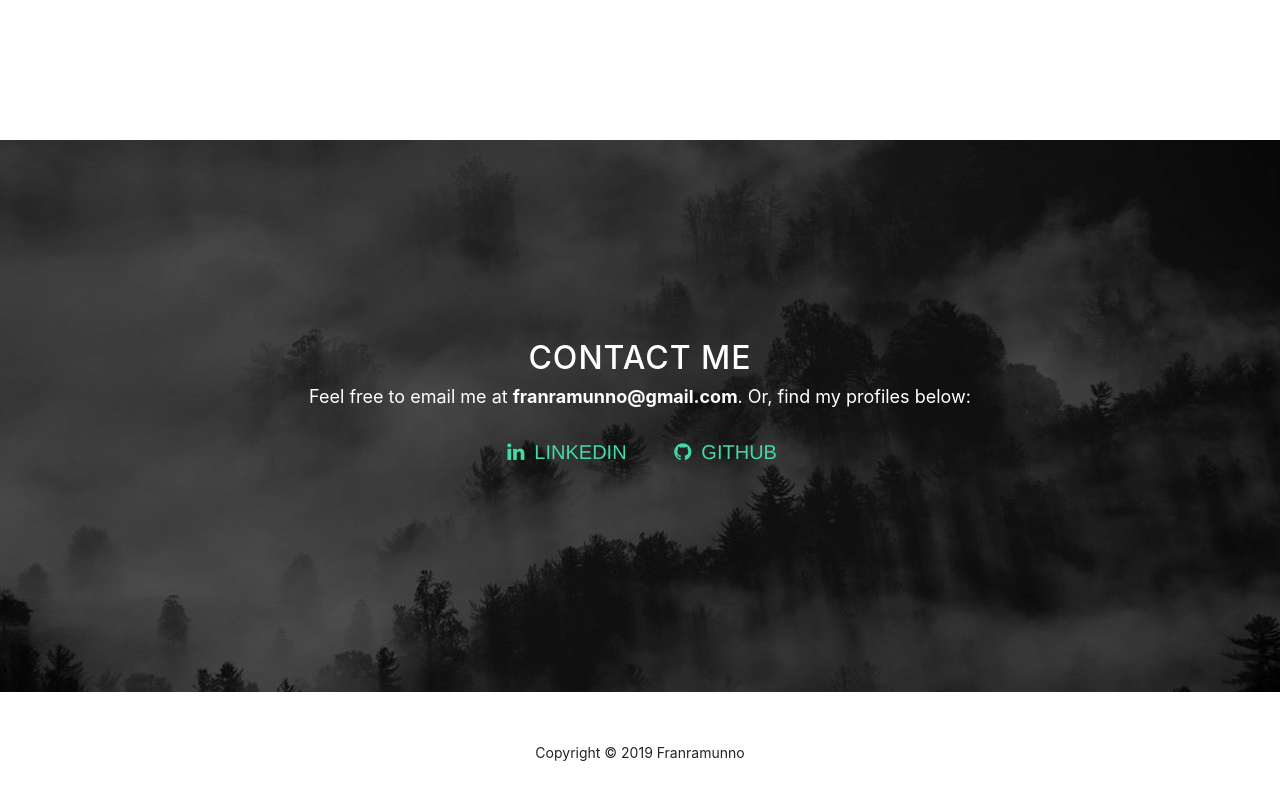
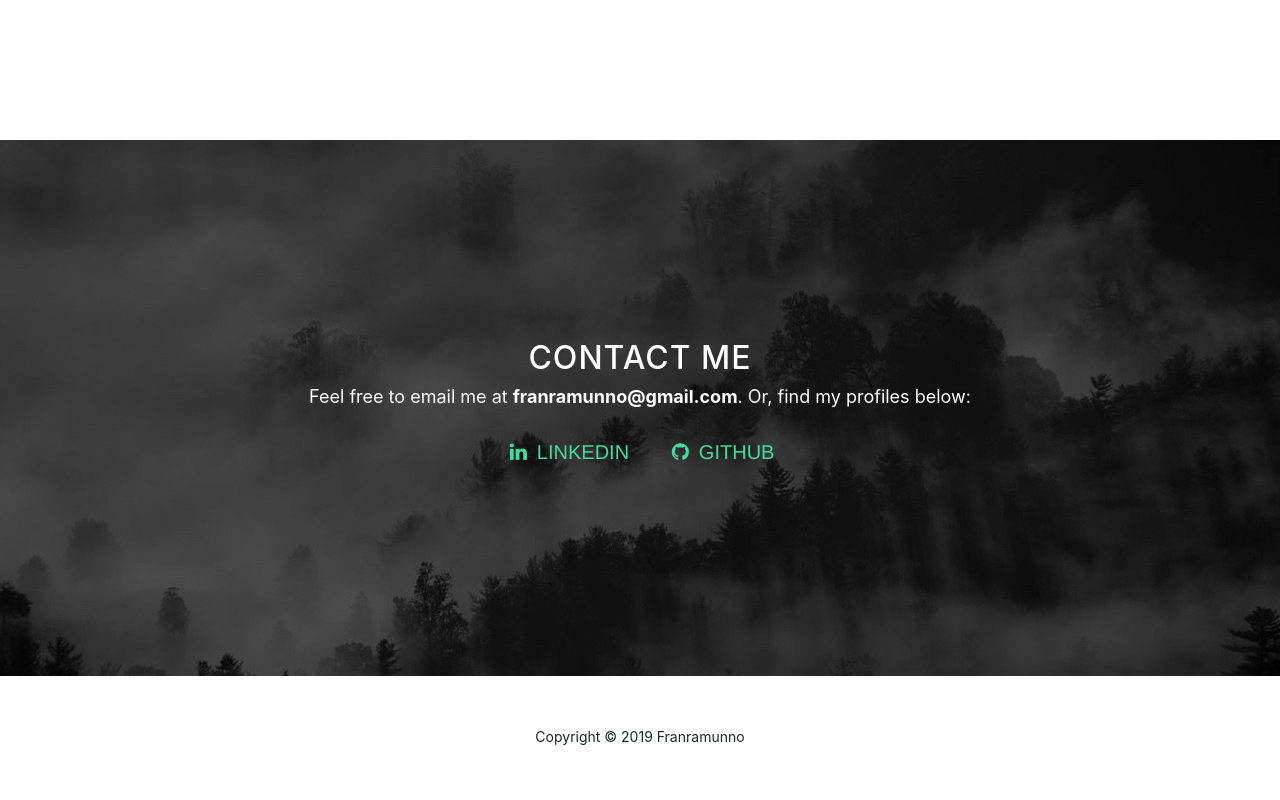
Before and after one commit to franarama/franarama.github.io, a website with bundled scripts: page index.html in a window 1280 px wide. Shown: the part 3635-4435 px from the top of the page. Built offline with nearby package versions, Linux system fonts and the light colour scheme; files whose address does not match are found by name.

Commit message:
Remove ul li from downloads section

```diff
--- a/index.html
+++ b/index.html
@@ -227,16 +227,10 @@
                         </script></b>. Or, find my
                         profiles below:
                     </p>
-                    <ul class="list-inline banner-social-buttons">
-                        <li class="list-inline-item">
-                            <a href="https://www.linkedin.com/in/francesca-ramunno-733494105/"
-                            class="btn btn-default btn-lg" target="_blank"><i class="fa fa-linkedin fa-fw"></i> <span class="network-name">LinkedIn</span></a>
-                        </li>
-                        <li class="list-inline-item">
-                            <a href="https://github.com/franarama" class="btn btn-default btn-lg"
-                            target="_blank"><i class="fa fa-github fa-fw"></i> <span class="network-name">Github</span></a>
-                        </li>
-                    </ul>
+                    <a href="https://www.linkedin.com/in/francesca-ramunno-733494105/"
+                    class="btn btn-default btn-lg" target="_blank"><i class="fa fa-linkedin fa-fw"></i> <span class="network-name">LinkedIn</span></a>
+                    <a href="https://github.com/franarama" class="btn btn-default btn-lg"
+                    target="_blank"><i class="fa fa-github fa-fw"></i> <span class="network-name">Github</span></a>
                 </div>
             </div>
         </div>
```
